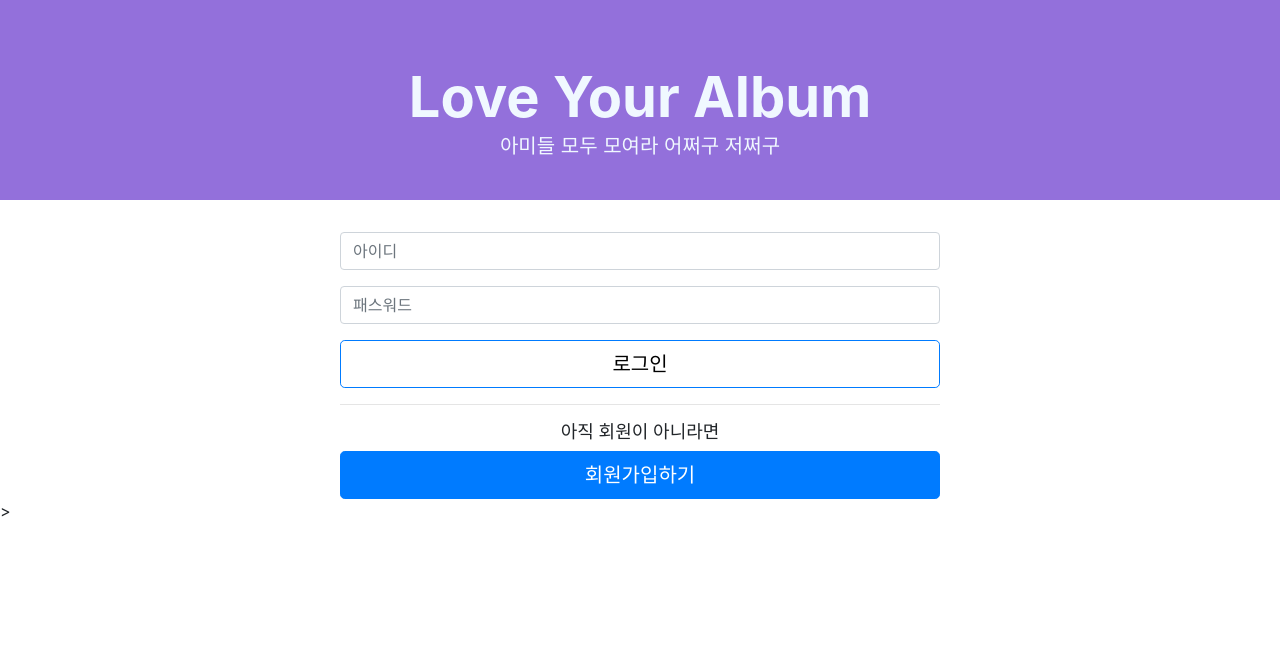
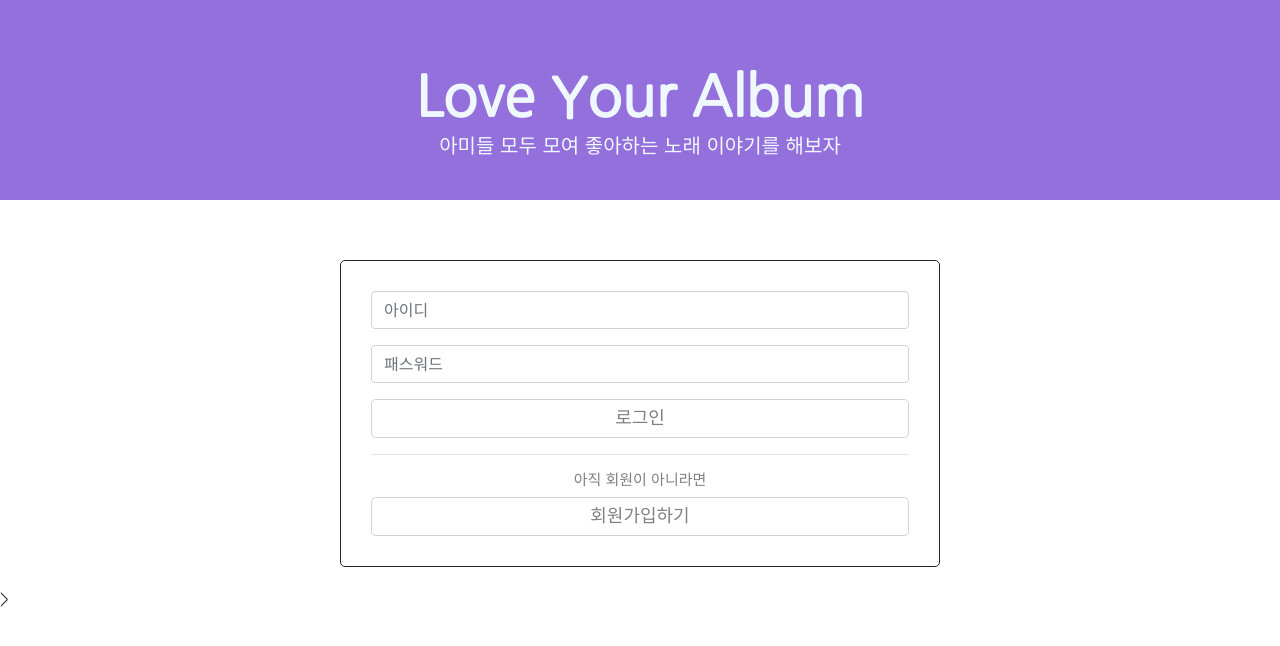
Before and after one commit to ebohoon/hanghae99-30-mini-project, a Flask app: page /login in a window 1280 px wide. Shown: the top 646 px of the page. Run offline with Flask 2, Linux system fonts and the light colour scheme; some libraries are stand-ins or nearby versions.

Commit message:
login page ver.2

```diff
--- a/templates/login.html
+++ b/templates/login.html
@@ -22,6 +22,11 @@
     <script src="https://maxcdn.bootstrapcdn.com/bootstrap/4.0.0/js/bootstrap.min.js"
             integrity="sha384-JZR6Spejh4U02d8jOt6vLEHfe/JQGiRRSQQxSfFWpi1MquVdAyjUar5+76PVCmYl"
             crossorigin="anonymous"></script>
+
+    <!--Font -->
+    <link rel="preconnect" href="https://fonts.googleapis.com">
+    <link rel="preconnect" href="https://fonts.gstatic.com" crossorigin>
+    <link href="https://fonts.googleapis.com/css2?family=Nanum+Gothic&display=swap" rel="stylesheet">
 
 
     <!-- Bulma -->
@@ -58,17 +63,39 @@
         .login-area {
 
             width: 600px;
-            margin: auto;;
+            margin: 60px auto 20px auto;
+            border-color: lightgrey;
+            border: solid;
+            border-width: 1px;
+            padding: 30px;
+            border-radius: 5px;
+
 
         }
 
-        .btn-white{
+        .btn-white {
             background-color: white;
-            color: black;
-            height: 30 px;
+            color: gray;
+            border-color: lightgray;
+            padding: 5px;
+            font-size: 18px;
+
         }
 
+        .if_not_registered_yet {
 
+            color: gray;
+            font-size: 15px;
+        }
+
+        .btn-primary:hover, .btn-primary:focus, .btn-primary:active  {
+            background-color: lightgray !important;
+            border-color: lightgray !important;
+        }
+
+        *{
+            font-family: 'Nanum Gothic', sans-serif;
+        }
 
 
     </style>
@@ -89,11 +116,10 @@
     <div class="jumbotron jumbotron-fluid">
         <div class="container">
             <h1 class="display-4">Love Your Album</h1>
-            <p class="lead">아미들 모두 모여라 어쩌구 저쩌구 </p>
+            <p class="lead">아미들 모두 모여 좋아하는 노래 이야기를 해보자 </p>
         </div>
     </div>
 </section>
-
 
 
 <!-- 로그인 박스 -->
@@ -124,18 +150,17 @@
                 <hr>
 
                 <!-- 회원가입 -->
-                <h4 class="if_not_registered_yet">아직 회원이 아니라면</h4>
+                <h5 class="if_not_registered_yet">아직 회원이 아니라면</h5>
                 <div class=" ">
-                    <button type="button" class="btn btn-primary btn-lg btn-block">회원가입하기</button>
+                    <button type="button" class="btn btn-white btn-primary btn-lg btn-block">회원가입하기</button>
                 </div>
 
             </div>
             >
         </div>
-    </article
+    </article>
 </div>
 <!-- End of 로그인 박스 -->
-
 
 
 </body>
```
